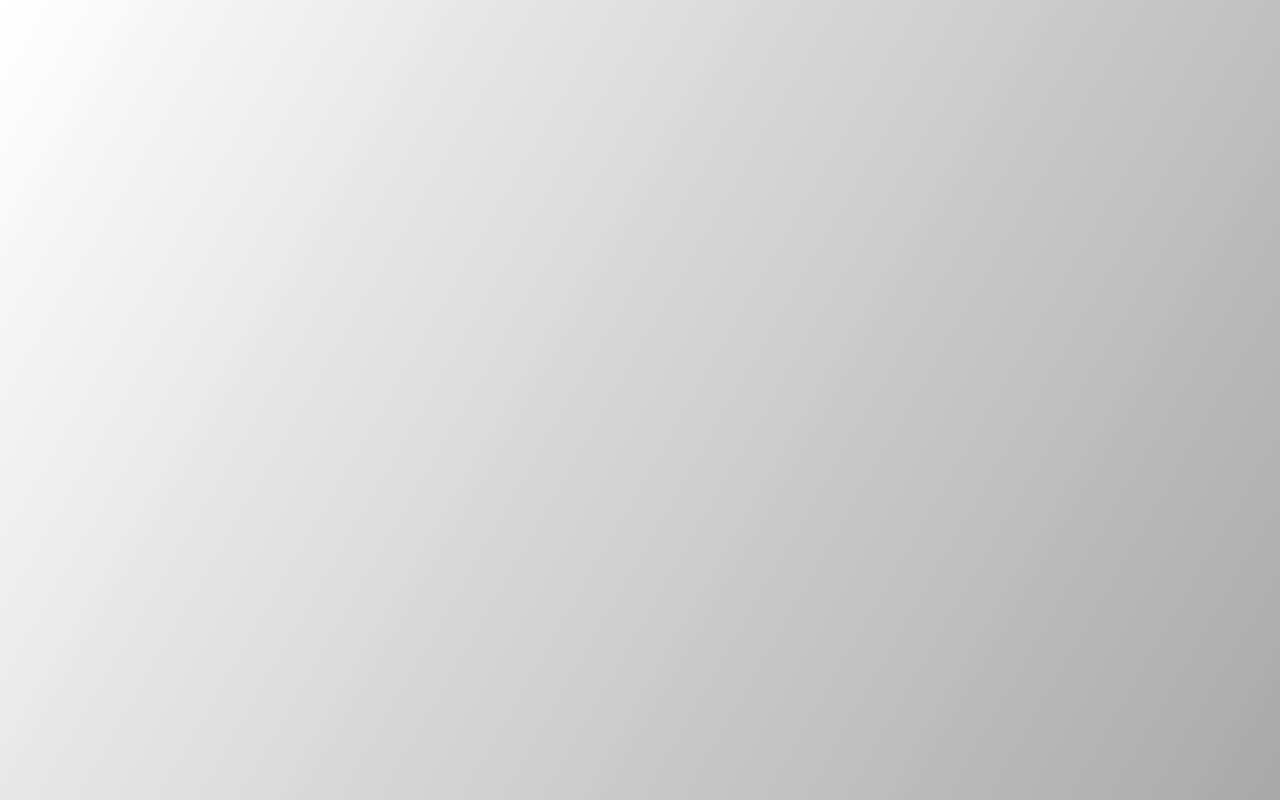
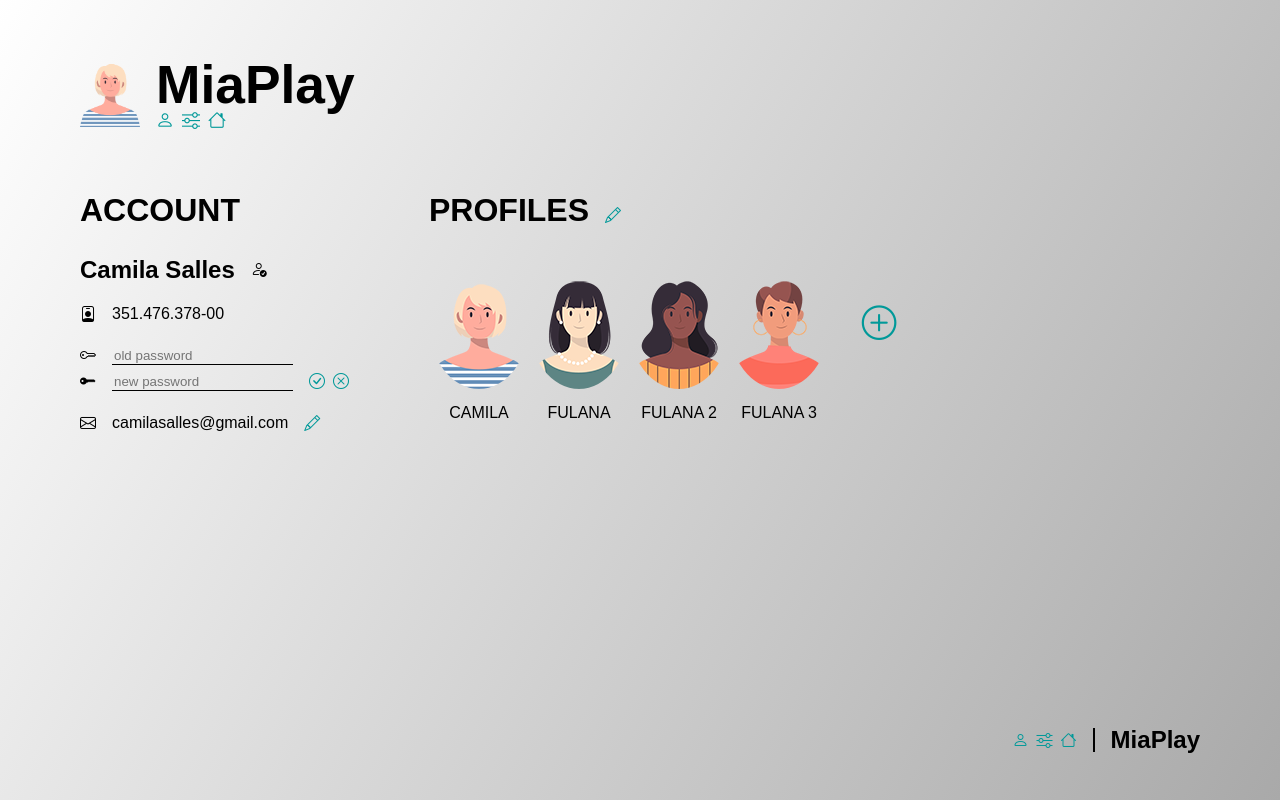
Before and after one commit to miaslls/MiaPlay-React-TS, a React (Vite) app: page /account in a window 1280 px wide. Built offline with nearby package versions, Linux system fonts and the light colour scheme; a web font is replaced by a local one.

Commit message:
Account layout

```diff
--- /dev/null
+++ b/src/pages/Account/Account.css
@@ -0,0 +1,93 @@
+.account-container {
+  width: 100%;
+  display: flex;
+  /* justify-content: space-between; */
+  gap: 5rem;
+}
+
+.account-section {
+  display: flex;
+  flex-direction: column;
+  gap: 2rem;
+}
+
+.account-section-header {
+  display: flex;
+  align-items: baseline;
+  gap: 1rem;
+}
+
+.account-info {
+  display: flex;
+  flex-direction: column;
+  gap: 1.5rem;
+}
+
+.account-info-row {
+  display: flex;
+  align-items: center;
+  gap: 1rem;
+}
+
+.account-name {
+  text-transform: capitalize;
+}
+
+.account-info-wrapper {
+  display: flex;
+  flex-direction: column;
+  gap: 0.5rem;
+}
+
+.account-password-input {
+  background: transparent;
+  border: 0;
+  border-bottom: 1px solid #000;
+  font-family: inherit;
+}
+
+.account-password-options {
+  display: flex;
+  gap: 0.5rem;
+}
+
+.account-avatar-list-container {
+  display: flex;
+  flex-wrap: wrap;
+  justify-content: center;
+}
+
+.account-avatar-container {
+  display: flex;
+  flex-direction: column;
+  align-items: center;
+  gap: 1rem;
+  transition: transform 0.3s ease;
+}
+
+.account-avatar-container:hover {
+  transform: scale(1.15);
+}
+
+.account-avatar-name {
+  text-transform: uppercase;
+}
+
+.account-new-profile {
+  width: 100px;
+  height: 131px;
+  display: flex;
+  align-items: center;
+  justify-content: center;
+}
+
+.account-new-profile-icon {
+  font-size: 26pt;
+}
+
+@media screen and (orientation: portrait) {
+  .account-container {
+    flex-direction: column;
+    gap: 4rem;
+  }
+}
--- /dev/null
+++ b/src/pages/Account/AccountAvatars.css
@@ -0,0 +1,71 @@
+.account-avatar {
+  width: 100px;
+  height: 131px;
+  background-image: url(../../assets/avatars/avatar-spritesheet--25.png);
+  background-repeat: no-repeat;
+  border-radius: 50%;
+}
+
+.account-avatar-1 {
+  background-position: 0 0;
+}
+
+.account-avatar-10 {
+  background-position: -100px 0;
+}
+
+.account-avatar-11 {
+  background-position: -200px 0;
+}
+
+.account-avatar-12 {
+  background-position: -300px 0;
+}
+
+.account-avatar-13 {
+  background-position: 0 -131px;
+}
+
+.account-avatar-14 {
+  background-position: -100px -131px;
+}
+
+.account-avatar-15 {
+  background-position: -200px -131px;
+}
+
+.account-avatar-16 {
+  background-position: -300px -131px;
+}
+
+.account-avatar-2 {
+  background-position: 0 -262px;
+}
+
+.account-avatar-3 {
+  background-position: -100px -262px;
+}
+
+.account-avatar-4 {
+  background-position: -200px -262px;
+}
+
+.account-avatar-5 {
+  background-position: -300px -262px;
+}
+
+.account-avatar-6 {
+  background-position: -400px 0;
+}
+
+.account-avatar-7 {
+  background-position: -400px -131px;
+}
+
+.account-avatar-8 {
+  background-position: -400px -262px;
+}
+
+.account-avatar-9 {
+  background-position: 0 -393px;
+}
--- a/src/pages/Account/index.tsx
+++ b/src/pages/Account/index.tsx
@@ -1,5 +1,131 @@
+import "./Account.css";
+import "./AccountAvatars.css";
+
+import Header from "../../components/Header";
+import Footer from "../../components/Footer";
+
 const Account = () => {
-  return <></>;
+  return (
+    <>
+      <div className="generic-page-container">
+        <div className="wrapper">
+          <Header />
+
+          <main className="account-container">
+            <section className="account-section">
+              <div className="account-section-header">
+                <h2>account</h2>
+                {/* <div className="account-section-edit-icon clickable">
+                  <i className="bi bi-pencil"></i>
+                </div> */}
+              </div>
+
+              <div className="account-info">
+                <div className="account-info-row">
+                  <h3 className="account-name">Camila Salles</h3>
+                  <div className="account-permission-icon">
+                    <i className="bi bi-person-check"></i>
+                  </div>
+                </div>
+
+                <div className="account-info-row">
+                  <div className="account-info-icon">
+                    <i className="bi bi-person-badge"></i>
+                  </div>
+                  <div className="account-info-text">351.476.378-00</div>
+                </div>
+
+                <div className="account-info-wrapper">
+                  <div className="account-info-row">
+                    <div className="account-info-icon">
+                      <i className="bi bi-key"></i>
+                    </div>
+                    <input
+                      className="account-password-input"
+                      name="oldPassword"
+                      type="password"
+                      placeholder="old password"
+                    />
+                  </div>
+
+                  <div className="account-info-row">
+                    <div className="account-info-icon">
+                      <i className="bi bi-key-fill"></i>
+                    </div>
+                    <input
+                      className="account-password-input"
+                      name="newPassword"
+                      type="password"
+                      placeholder="new password"
+                    />
+
+                    <div className="account-password-options">
+                      <div className="account-info-icon clickable">
+                        <i className="bi bi-check-circle"></i>
+                      </div>
+                      <div className="account-info-icon clickable">
+                        <i className="bi bi-x-circle"></i>
+                      </div>
+                    </div>
+                  </div>
+                </div>
+
+                <div className="account-info-row">
+                  <div className="account-info-icon">
+                    <i className="bi bi-envelope"></i>
+                  </div>
+                  <div className="account-info-text">
+                    camilasalles@gmail.com
+                  </div>
+                  <div className="account-info-icon clickable">
+                    <i className="bi bi-pencil"></i>
+                  </div>
+                </div>
+              </div>
+            </section>
+
+            <section className="account-section">
+              <div className="account-section-header">
+                <h2>profiles</h2>
+                <div className="account-section-edit-icon clickable">
+                  <i className="bi bi-pencil"></i>
+                </div>
+              </div>
+
+              <div className="account-avatar-list-container">
+                <div className="account-avatar-container">
+                  <div className="account-avatar account-avatar-1"></div>
+                  <div className="account-avatar-name">CAMILA</div>
+                </div>
+
+                <div className="account-avatar-container">
+                  <div className="account-avatar account-avatar-2"></div>
+                  <div className="account-avatar-name">FULANA</div>
+                </div>
+
+                <div className="account-avatar-container">
+                  <div className="account-avatar account-avatar-3"></div>
+                  <div className="account-avatar-name">FULANA 2</div>
+                </div>
+
+                <div className="account-avatar-container">
+                  <div className="account-avatar account-avatar-4"></div>
+                  <div className="account-avatar-name">FULANA 3</div>
+                </div>
+
+                <div className="account-new-profile">
+                  <div className="account-new-profile-icon clickable">
+                    <i className="bi bi-plus-circle"></i>
+                  </div>
+                </div>
+              </div>
+            </section>
+          </main>
+        </div>
+        <Footer />
+      </div>
+    </>
+  );
 };
 
 export default Account;
```
